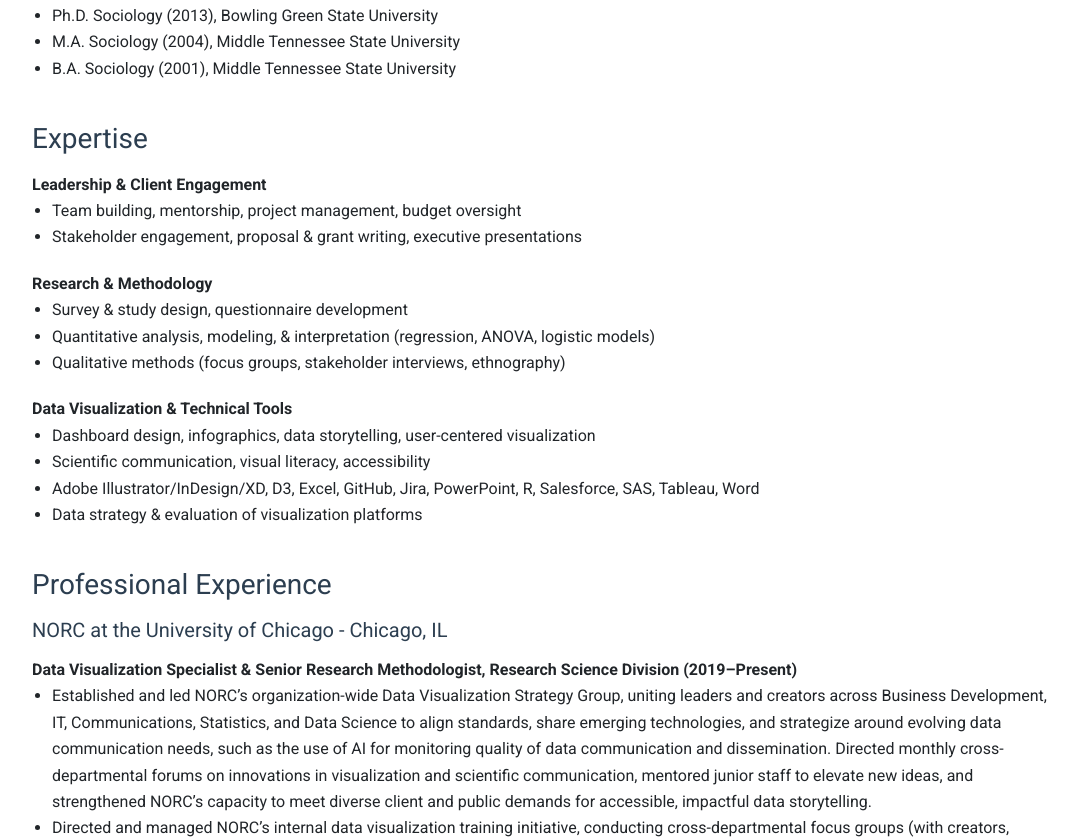
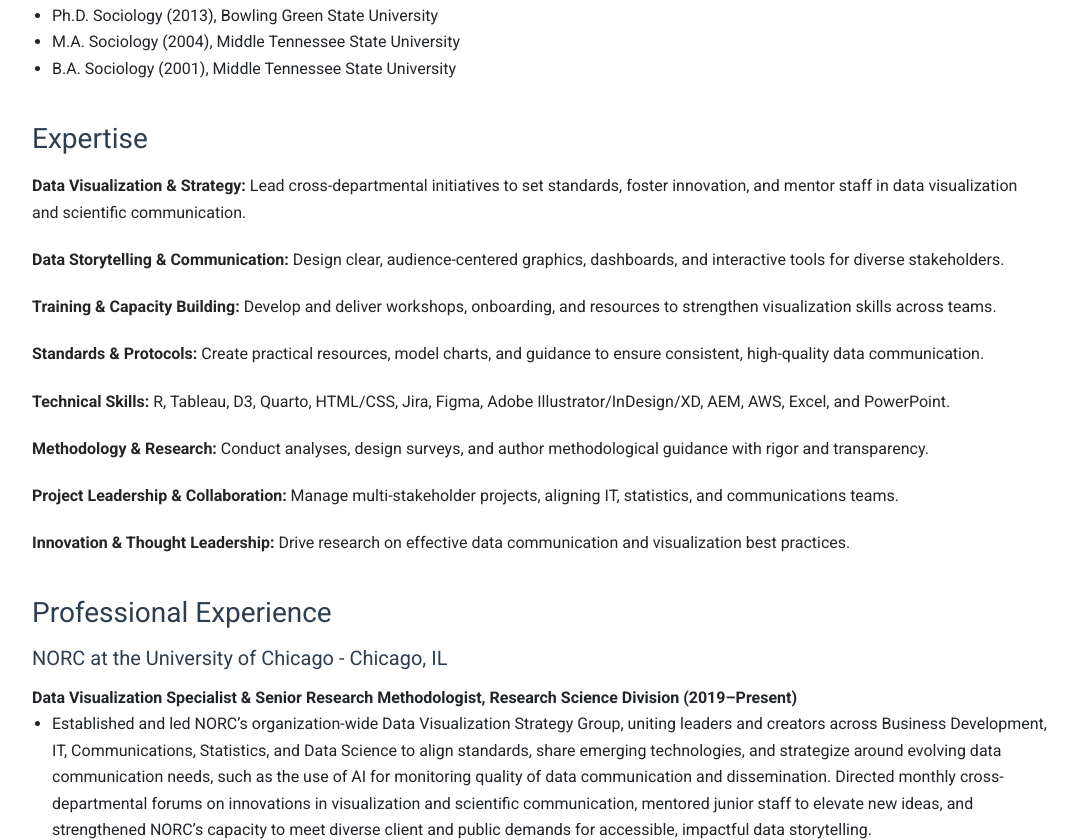
Before and after one commit to dutoitnola/dutoitnola.github.io, a plain HTML site: page resume.html in a window 1280 px wide. Shown: the part 1046-1886 px from the top of the page, without its empty margins (53-1131 px from the left). Drawn offline with Linux system fonts and the light colour scheme; files whose address does not match are found by name; a web font is replaced by a local one.

Commit message:
Updates to Expertise section of resume

```diff
--- a/resume.html
+++ b/resume.html
@@ -143,17 +143,17 @@
 
           <div class="resume-section">
             <h2>Executive Summary</h2>
-            <p style="font-size:1rem; color:#212529; ">Strategic leader with 15+ years of experience shaping how organizations communicate research and data. At NORC, I advanced from hands-on development of survey instruments, data analysis, and interviewer training to spearheading the institution’s data visualization and scientific communication strategy. I pioneered NORC’s first organization-wide data visualization standards, training programs, and governance structures, establishing sustainable practices adopted across IT, communications, statistics, research, and business development.</p>
+            <p style="font-size:1rem;  ">Strategic leader with 15+ years of experience shaping how organizations communicate research and data. At NORC, I advanced from hands-on development of survey instruments, data analysis, and interviewer training to spearheading the institution’s data visualization and scientific communication strategy. I pioneered NORC’s first organization-wide data visualization standards, training programs, and governance structures, establishing sustainable practices adopted across IT, communications, statistics, research, and business development.</p>
 
-            <p style="font-size:1rem; color:#212529; ">I bring deep technical expertise in tools such as R, Shiny, Tableau, D3, Quarto, and html/css, and AEM, combined with a proven ability to design intuitive, audience-centered dashboards, interactives, and visual products that are fit-for-purpose, budget, and context. My leadership extends beyond technical delivery: I authored protocols for user experience testing, led a national study on how the public interprets data graphics, and continuously adapt communication practices to meet evolving audience needs.</p>
+            <p style="font-size:1rem; ">I bring deep technical expertise in tools such as R, Shiny, Tableau, D3, Quarto, and html/css, and AEM, combined with a proven ability to design intuitive, audience-centered dashboards, interactives, and visual products that are fit-for-purpose, budget, and context. My leadership extends beyond technical delivery: I authored protocols for user experience testing, led a national study on how the public interprets data graphics, and continuously adapt communication practices to meet evolving audience needs.</p>
 
-            <p style="font-size:1rem; color:#212529; ">Known as a thought leader and trusted advisor, I bridge research, technology, and design, guiding organizations in making evidence-based investments in their data visualization capabilities. I excel at building and mentoring cross-functional teams, creating training and onboarding programs, and ensuring scientific communication remains clear, ethical, and impactful. My goal is to direct or establish an organization’s data visualization and communication practices, positioning teams at the cutting edge of how people understand and use data to make better decisions.</p>
+            <p style="font-size:1rem; ">Known as a thought leader and trusted advisor, I bridge research, technology, and design, guiding organizations in making evidence-based investments in their data visualization capabilities. I excel at building and mentoring cross-functional teams, creating training and onboarding programs, and ensuring scientific communication remains clear, ethical, and impactful. My goal is to direct or establish an organization’s data visualization and communication practices, positioning teams at the cutting edge of how people understand and use data to make better decisions.</p>
           </div>
 
           <div class="resume-section">
             <h2>Education</h2>
             <ul>
-                <li>Ph.D. Sociology (2013), Bowling Green State University</li>
+                <li >Ph.D. Sociology (2013), Bowling Green State University</li>
                 <li>M.A. Sociology (2004), Middle Tennessee State University</li>
                 <li>B.A. Sociology (2001), Middle Tennessee State University</li>
             </ul>
@@ -164,35 +164,50 @@
             <h2 class="mb-3">Expertise</h2>
 
             <div class="subsection">
-              <strong>Leadership & Client Engagement</strong>
-              <ul class="vitae-list" style="list-style-type:disc; ">
-                  <li>Team building, mentorship, project management, budget oversight</li>
-                  <li>Stakeholder engagement, proposal & grant writing, executive presentations</li>
-
-              </ul>
+              <p style="font-size:1rem; ">
+                <strong>Data Visualization & Strategy:</strong> Lead cross-departmental initiatives to set standards, foster innovation, and mentor staff in data visualization and scientific communication.
+              </p>
             </div>
 
             <div class="subsection">
-              <strong>Research & Methodology </strong>
-              <ul class="vitae-list" style="list-style-type:disc; ">
-                  <li>Survey & study design, questionnaire development</li>
-                  <li>Quantitative analysis, modeling, & interpretation (regression, ANOVA, logistic models)</li>
-                  <li>Qualitative methods (focus groups, stakeholder interviews, ethnography)</li>
-              </ul>
+              <p style="font-size:1rem; ">
+                <strong>Data Storytelling & Communication:</strong> Design clear, audience-centered graphics, dashboards, and interactive tools for diverse stakeholders.
+              </p>
             </div>
 
             <div class="subsection">
-              <strong>Data Visualization & Technical Tools</strong>
-              <ul class="vitae-list" style="list-style-type:disc; ">
-                  <li>Dashboard design, infographics, data storytelling, user-centered visualization</li>
-                  <li>Scientific communication, visual literacy, accessibility</li>
-                  <li>Adobe Illustrator/InDesign/XD, D3, Excel, GitHub, Jira, PowerPoint, R, Salesforce, SAS, Tableau, Word   </li>
-                  <li>Data strategy & evaluation of visualization platforms</li>
-
-                  </ul>
-              </ul>
+              <p style="font-size:1rem; ">
+                <strong>Training & Capacity Building:</strong> Develop and deliver workshops, onboarding, and resources to strengthen visualization skills across teams.
+              </p>
+            </div>
+            <div class="subsection">
+              <p style="font-size:1rem; ">
+                <strong>Standards & Protocols:</strong> Create practical resources, model charts, and guidance to ensure consistent, high-quality data communication.
+              </p>
             </div>
 
+            <div class="subsection">
+              <p style="font-size:1rem; ">
+                <strong>Technical Skills:</strong> R, Tableau, D3, Quarto, HTML/CSS, Jira, Figma, Adobe Illustrator/InDesign/XD, AEM, AWS, Excel, and PowerPoint.
+              </p>
+            </div>
+
+            <div class="subsection">
+              <p style="font-size:1rem; ">
+                <strong>Methodology & Research:</strong> Conduct analyses, design surveys, and author methodological guidance with rigor and transparency.
+              </p>
+            </div>
+
+            <div class="subsection">
+              <p style="font-size:1rem; ">
+                <strong>Project Leadership & Collaboration:</strong> Manage multi-stakeholder projects, aligning IT, statistics, and communications teams.
+            </div>
+
+            <div class="subsection">
+              <p style="font-size:1rem; ">
+                <strong>Innovation & Thought Leadership:</strong> Drive research on effective data communication and visualization best practices.
+              </p>
+            </div>
 
           </div>
 <!-- can you please make this section more formatted with the formatting matching the way you had it before? Thank you I love you!!!! -->
@@ -389,7 +404,7 @@
 			<div class="col-md-12">
 				<div class="footer-manu">
 					<ul>
-						<li><a href="index.html">Portfolio Home</a></li>
+						<li><a href="index.html">Portfolio</a></li>
 						<li><a href="resume.html">Resume</a></li>
             <li><a target="_blank" href="https://www.linkedin.com/in/nola-du-toit-92849aa0/">LinkedIn</a></li>
 					</ul>
```
